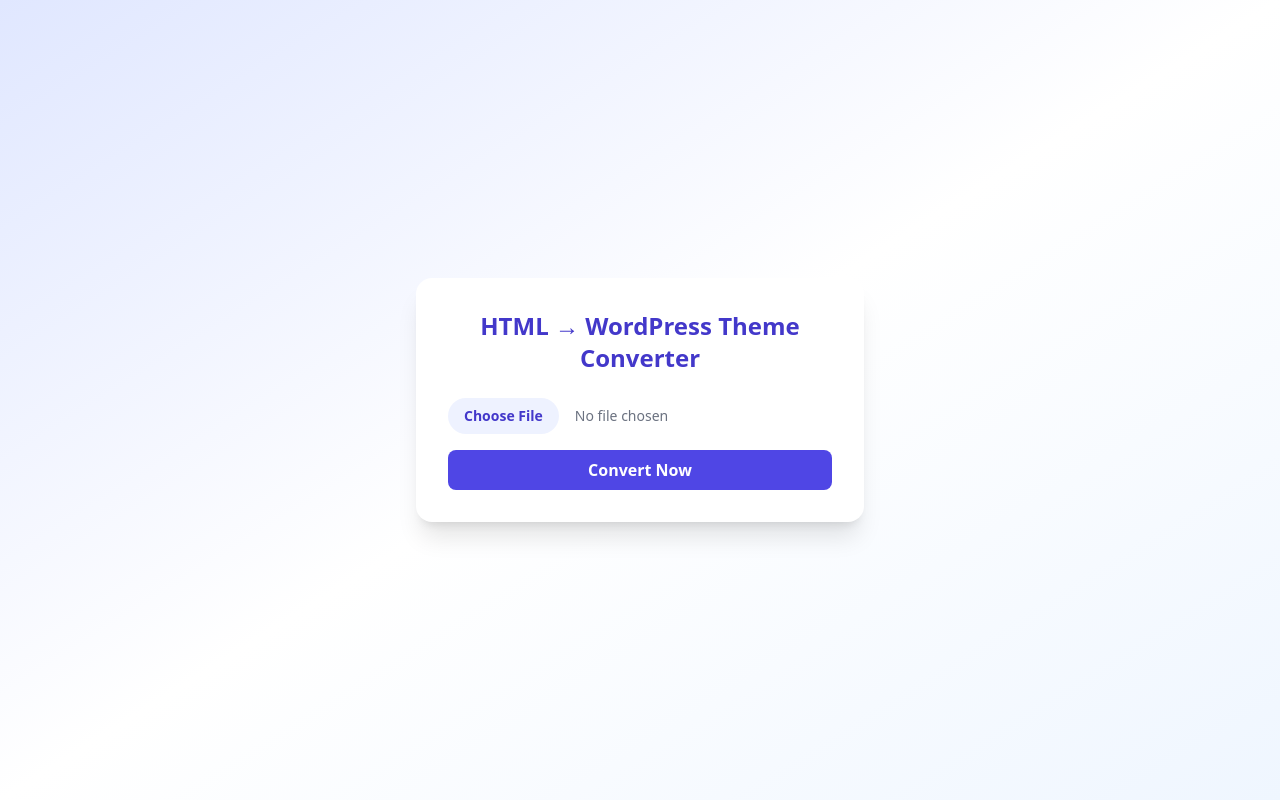
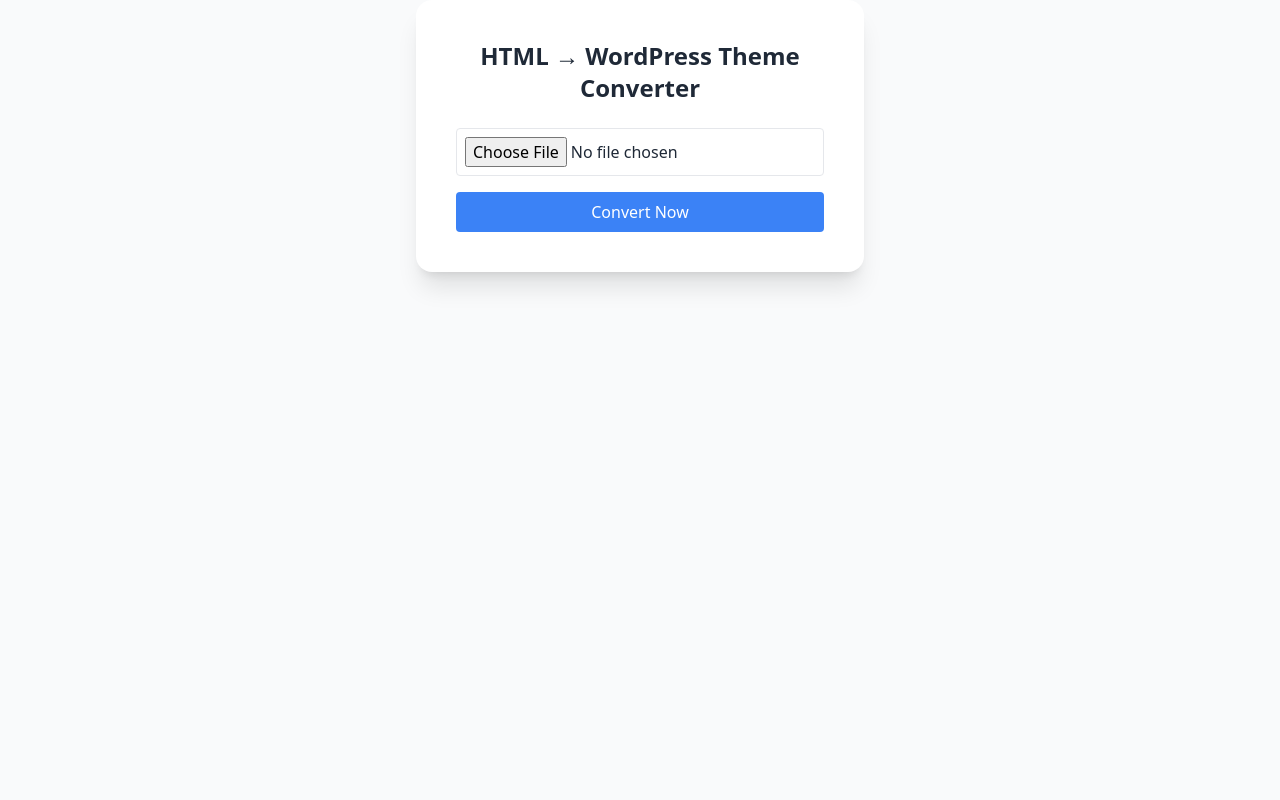
Before and after one commit to jahur/vite-react, a React (Vite) app: page / in a window 1280 px wide. Built offline with nearby package versions, Linux system fonts and the light colour scheme.

Commit message:
Update UploadForm.jsx

```diff
--- a/src/UploadForm.jsx
+++ b/src/UploadForm.jsx
@@ -1,85 +1,54 @@
-import { useState } from "react";
-
-const API_BASE = import.meta.env.VITE_API_URL || "/api";
+import React, { useState } from 'react';
+import { API_URL } from './config';
 
 export default function UploadForm() {
   const [file, setFile] = useState(null);
-  const [status, setStatus] = useState("");
-  const [downloadLink, setDownloadLink] = useState("");
+  const [downloadURL, setDownloadURL] = useState(null);
+  const [loading, setLoading] = useState(false);
 
-  const handleSubmit = async (e) => {
+  const handleUpload = async (e) => {
     e.preventDefault();
-    if (!file) {
-      setStatus("Please select a zip file.");
-      return;
-    }
-    setStatus("Uploading… converting…");
+    if (!file) return;
+    setLoading(true);
+    const formData = new FormData();
+    formData.append('file', file);
 
-    const formData = new FormData();
-    formData.append("file", file);
-
-    try {
-      const res = await fetch(`${API_BASE}/convert/`, {
-        method: "POST",
+    const res = await fetch(`${API_URL}/upload`, {
+      method: 'POST',
       body: formData,
     });
+
     const data = await res.json();
-      if (data.download_url) {
-        const link =
-          data.download_url.startsWith("http")
-            ? data.download_url
-            : `${API_BASE}${data.download_url}`;
-        setDownloadLink(link);
-        setStatus("✅ Conversion complete!");
-      } else {
-        setStatus("Error: " + JSON.stringify(data));
-      }
-    } catch (err) {
-      console.error(err);
-      setStatus("Something went wrong.");
-    }
+    setDownloadURL(`${API_URL}${data.download_url}`);
+    setLoading(false);
   };
 
   return (
-    <div className="min-h-screen flex items-center justify-center bg-gradient-to-br from-indigo-100 via-white to-blue-50">
-      <div className="bg-white shadow-xl rounded-2xl p-8 max-w-md w-full">
-        <h1 className="text-2xl font-bold text-center text-indigo-700 mb-6">
-          HTML → WordPress Theme Converter
-        </h1>
-        <form onSubmit={handleSubmit} className="space-y-4">
+    <div className="bg-white p-10 rounded-2xl shadow-xl w-full max-w-md mx-auto">
+      <h1 className="text-2xl font-bold text-center mb-6">HTML → WordPress Theme Converter</h1>
+      <form onSubmit={handleUpload} className="flex flex-col gap-4">
         <input
           type="file"
           accept=".zip"
           onChange={(e) => setFile(e.target.files[0])}
-            className="block w-full text-sm text-gray-500 file:mr-4 file:py-2 file:px-4
-             file:rounded-full file:border-0
-             file:text-sm file:font-semibold
-             file:bg-indigo-50 file:text-indigo-700
-             hover:file:bg-indigo-100"
+          className="border p-2 rounded"
         />
         <button
           type="submit"
-            className="w-full bg-indigo-600 text-white py-2 rounded-lg font-semibold hover:bg-indigo-700 transition-colors"
+          className="bg-blue-500 hover:bg-blue-600 text-white px-4 py-2 rounded"
         >
-            Convert Now
+          {loading ? 'Converting…' : 'Convert Now'}
         </button>
       </form>
-        {status && (
-          <p className="text-center text-gray-600 mt-4">{status}</p>
-        )}
-        {downloadLink && (
-          <div className="mt-6 text-center">
+      {downloadURL && (
         <a
-              href={downloadLink}
-              target="_blank"
-              rel="noreferrer"
-              className="inline-block bg-green-500 text-white px-4 py-2 rounded-lg hover:bg-green-600 transition-colors"
+          href={downloadURL}
+          className="block mt-4 text-center bg-green-500 hover:bg-green-600 text-white px-4 py-2 rounded"
+          download
         >
           Download Theme
         </a>
-          </div>
       )}
-      </div>
     </div>
   );
 }
```
Lines whose indentation alone changed are shown as unchanged.
